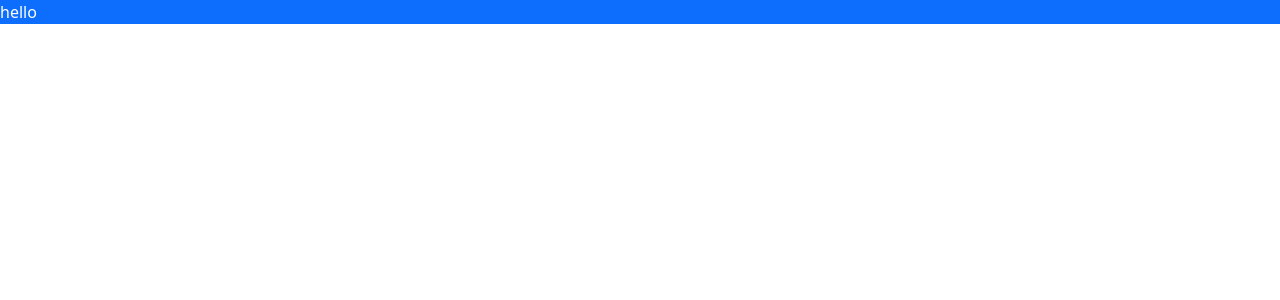
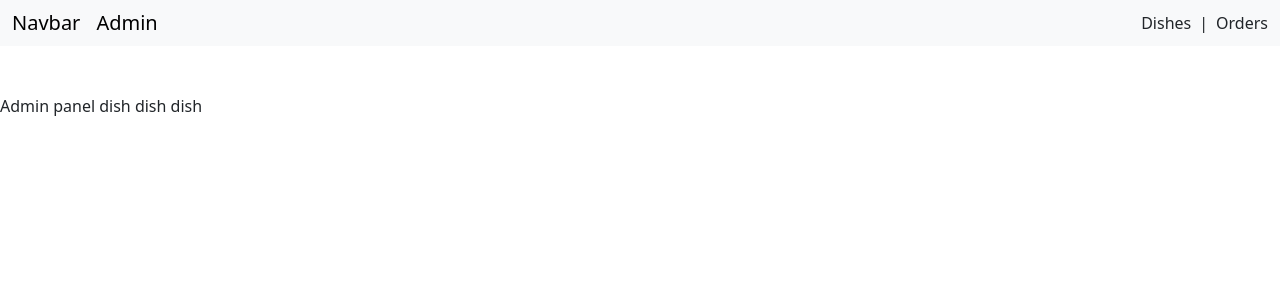
Before and after one commit to limbonalim/Pizza-Delivery, a React (Vite) app: page /admin in a window 1280 px wide. Shown: the top 300 px of the page. Built offline with nearby package versions, Linux system fonts and the light colour scheme.

Commit message:
created router structure for project

```diff
--- a/src/App.tsx
+++ b/src/App.tsx
@@ -1,10 +1,33 @@
+import {Route, Routes} from 'react-router-dom';
+import Layout from './containers/Layout/Layout';
+import Home from './containers/Home/Home';
+import NotFound from './containers/NotFound/NotFound';
+import Admin from "./containers/Admin/Admin";
+import Orders from "./containers/Orders/Orders";
+import DishForm from "./containers/DishForm/DishForm";
+
 const App = () => {
 
   return (
     <>
-      <div className="text-bg-primary">
-        hello
-      </div>
+      <Layout>
+        <Routes>
+          <Route path="/" element={(<Home/>)}/>
+          <Route path="/admin" element={(<Admin/>)}/>
+          <Route path="/admin/dishes" element={(<Admin/>)}/>
+          <Route path="/admin/orders" element={(<Orders/>)}/>
+          <Route path="/admin/new-dish" element={(<DishForm/>)}/>
+          <Route path="/admin/edit/:id" element={(<DishForm/>)}/>
+          <Route path="*" element={(<NotFound/>)}/>
+        </Routes>
+      </Layout>
+      {/*<Dish*/}
+      {/*  id="someId"*/}
+      {/*  isShowButtons={true}*/}
+      {/*  title="Some Dish"*/}
+      {/*  price={320}*/}
+      {/*  image="https://t1.gstatic.com/licensed-image?q=tbn:ANd9GcSVhJ46pOBVylg5_ZnYilSr14xSgJwSZ386f8C6hRKrA0MRiCpn2ozG-Bfcxa3bSdJ-"*/}
+      {/*></Dish>*/}
     </>
   );
 };
--- /dev/null
+++ b/src/components/Dish/Dish.css
@@ -0,0 +1,5 @@
+.Dish img {
+  max-width: 200px;
+  height: auto;
+  border-radius: 1em;
+}
--- /dev/null
+++ b/src/components/Toolbar/Toolbar.tsx
@@ -0,0 +1,39 @@
+import React from 'react';
+import {Link, NavLink, useLocation} from 'react-router-dom';
+
+const Toolbar = () => {
+  const {pathname} = useLocation();
+  let marker: React.JSX.Element | null = (<Link className="navbar-brand" to="/admin">Admin</Link>);
+  let adminMenu: React.JSX.Element | null = (
+    <div className="d-flex gap-2">
+      <NavLink
+        to="/admin/dishes"
+        className="nav-link"
+        aria-current="page"
+      >Dishes</NavLink>
+      |
+      <NavLink
+        to="/admin/orders"
+        className="nav-link"
+        aria-current="page"
+      >Orders</NavLink>
+    </div>
+  );
+  if (pathname === '/') {
+    marker = null;
+    adminMenu = null;
+  }
+  return (
+    <nav className="navbar bg-body-tertiary">
+      <div className="container-fluid">
+        <div>
+          <Link className="navbar-brand" to="/">Navbar</Link>
+          {marker}
+        </div>
+        {adminMenu}
+      </div>
+    </nav>
+  );
+};
+
+export default Toolbar;
--- /dev/null
+++ b/src/containers/Admin/Admin.tsx
@@ -0,0 +1,14 @@
+// import React from 'react';
+
+const Admin = () => {
+  return (
+    <div>
+      Admin panel
+      dish
+      dish
+      dish
+    </div>
+  );
+};
+
+export default Admin;
--- /dev/null
+++ b/src/containers/DishForm/DishForm.tsx
@@ -0,0 +1,11 @@
+import React from 'react';
+
+const DishForm = () => {
+  return (
+    <div>
+      DishForm
+    </div>
+  );
+};
+
+export default DishForm;
--- /dev/null
+++ b/src/containers/Home/Home.tsx
@@ -0,0 +1,11 @@
+import React from 'react';
+
+const Home = () => {
+  return (
+    <div>
+      Home
+    </div>
+  );
+};
+
+export default Home;
--- /dev/null
+++ b/src/containers/Layout/Layout.tsx
@@ -0,0 +1,19 @@
+import React, {PropsWithChildren} from 'react';
+import Toolbar from '../../components/Toolbar/Toolbar';
+
+interface Props extends PropsWithChildren {}
+
+const Layout: React.FC<Props> = ({children}) => {
+  return (
+    <>
+      <header className="mb-5">
+        <Toolbar/>
+      </header>
+      <main>
+        {children}
+      </main>
+    </>
+  );
+};
+
+export default Layout;
--- /dev/null
+++ b/src/containers/NotFound/NotFound.tsx
@@ -0,0 +1,8 @@
+
+const NotFound = () => {
+  return (
+      <h1 className="text-center">ERROR 404! Oops... This PAGE is NOT FOUND!</h1>
+  );
+};
+
+export default NotFound;
--- /dev/null
+++ b/src/containers/Orders/Orders.tsx
@@ -0,0 +1,14 @@
+import React from 'react';
+
+const Orders = () => {
+  return (
+    <div>
+      Orders panel
+      order
+      order
+      order
+    </div>
+  );
+};
+
+export default Orders;
```
Also changed, not shown: src/components/Dish/Dish.tsx (added, +40 -0 lines), src/components/Toolbar/Toolbar.css (added).
